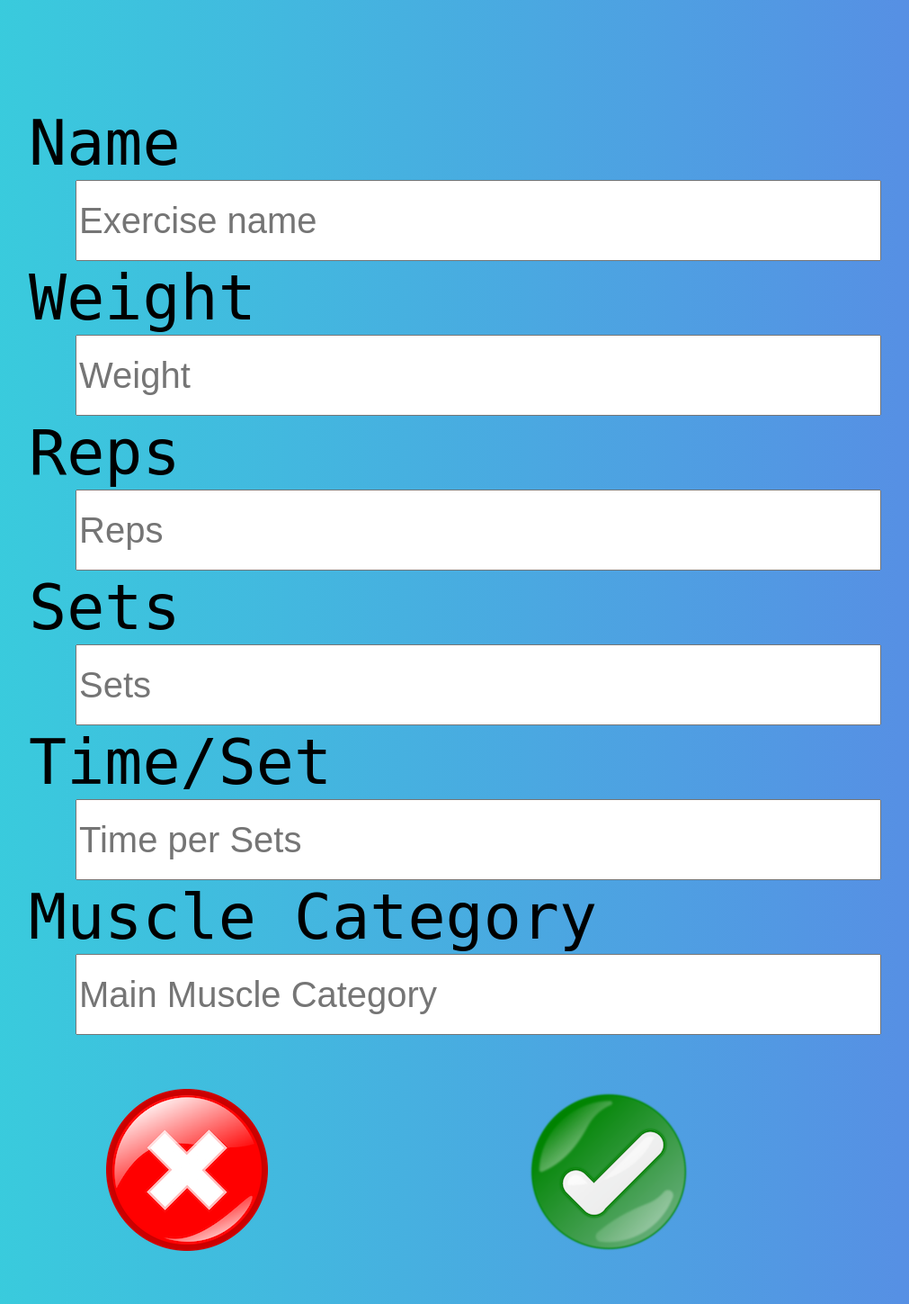
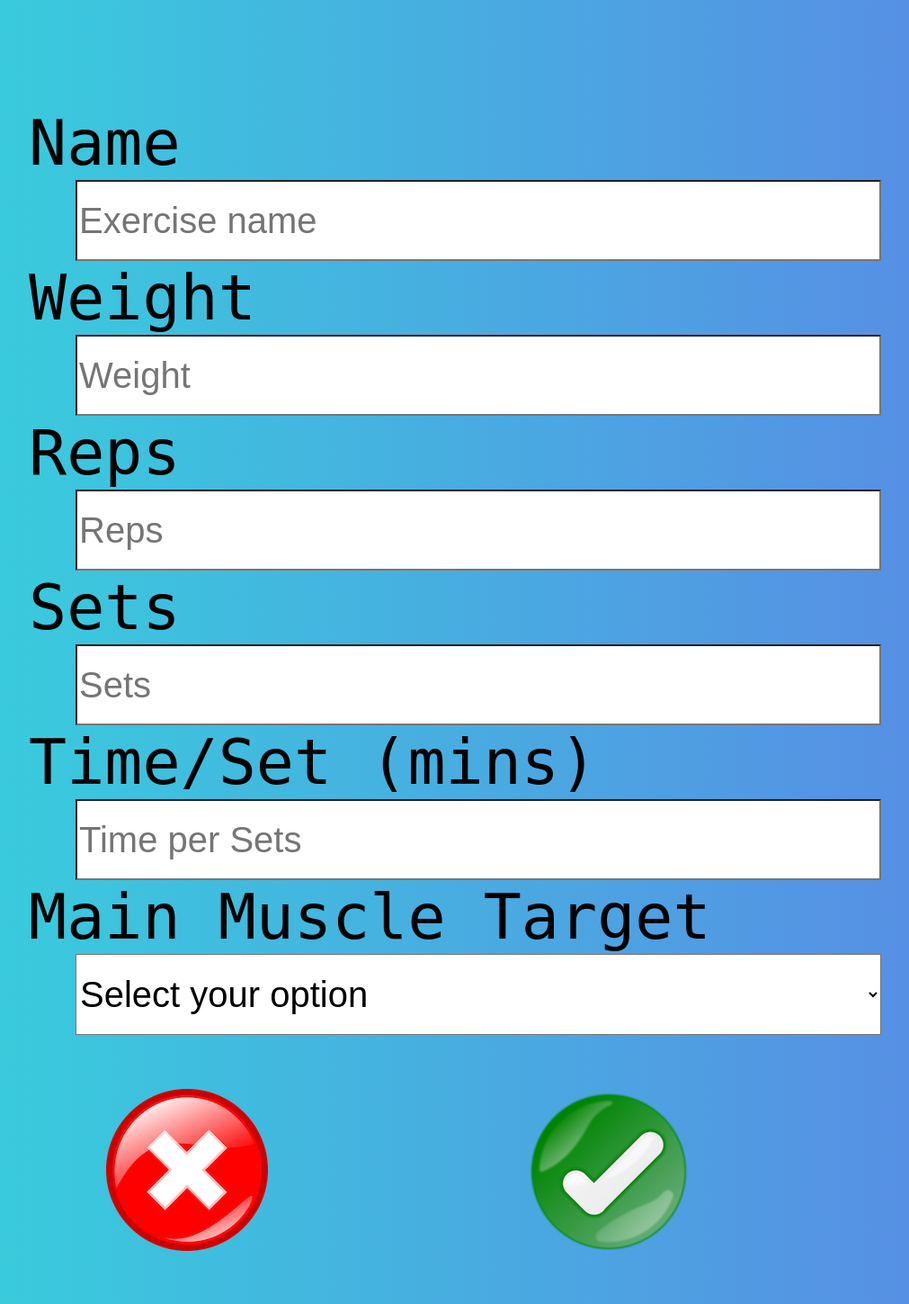
Before and after one commit to goody85/workout_tracker.github.io, a PHP site: page /newexercise.html in a window 1280 px wide. Shown: the part 138-1587 px from the top of the page at 90% size, without its empty margins (108-1119 px from the left). Run offline with PHP 8.4, Linux system fonts and the light colour scheme.

Commit message:
Dropdown for muscles added.

```diff
--- a/css/newexercise.css
+++ b/css/newexercise.css
@@ -48,8 +48,6 @@ h5 {
     font-family: monospace;
     font-size: 70px;
     margin-left: 2em;
-
-
 }
 
 #exercisetxt {
@@ -58,7 +56,10 @@ h5 {
     margin-left: 15%;
     font-style: normal;
     font-size: 40px;
+    background-color: white;
 }
+
+
 
 #buttons {
     padding: 60px;
--- a/newexercise.html
+++ b/newexercise.html
@@ -1,17 +1,15 @@
 <html lang="en">
+
 <head>
     <meta charset="utf-8">
 
     <title>Workout Tracker</title>
-  <link href = "newexercise.html" rel = "stylesheet">
-  <meta name="description" content="The HTML5 Herald">
+    <link href="newexercise.html" rel="stylesheet">
+    <meta name="description" content="Workout Tracker - New Exercise, user-scalable=0" >
     <meta name="author" content="SitePoint">
 
     <link rel="stylesheet" href="css/newexercise.css">
 
-  <!--[if lt IE 9]>
-    <script src="https://cdnjs.cloudflare.com/ajax/libs/html5shiv/3.7.3/html5shiv.js"></script>
-  <![endif]-->
 </head>
 
 <body>
@@ -19,28 +17,48 @@
     <h3>New Exercise</h3>
     <p></p>
 
-        <form id = "exerciseform">
+    <form id="exerciseform">
         <h5>Name</h5>
-        <input id = "exercisetxt"type="text" name="exercisename" value="" placeholder="Exercise name">
+        <input id="exercisetxt" type="text" name="exercisename" value="" placeholder="Exercise name">
         <h5>Weight</h5>
-        <input id = "exercisetxt" type="text" name="weight" value="" placeholder="Weight">
+        <input id="exercisetxt" type="text" name="weight" value="" placeholder="Weight">
         <h5>Reps</h5>
-        <input id = "exercisetxt" type="text" name="rep" value="" placeholder="Reps">
+        <input id="exercisetxt" type="text" name="rep" value="" placeholder="Reps">
         <h5>Sets</h5>
-        <input id = "exercisetxt" type="text" name="set" value="" placeholder="Sets">
-        <h5>Time/Set</h5>
-        <input id = "exercisetxt" type="text" name="set" value="" placeholder="Time per Sets">
-        <h5>Muscle Category</h5>
-        <input id = "exercisetxt" type="text" name="set" value="" placeholder="Main Muscle Category">
-        <br>
+        <input id="exercisetxt" type="text" name="set" value="" placeholder="Sets">
+        <h5>Time/Set (mins)</h5>
+        <input id="exercisetxt" type="text" name="set" value="" placeholder="Time per Sets">
+        <h5>Main Muscle Target</h5>
 
+        <select style = "background-color: white;
+                         height: 90px; width: 70%;
+                        margin-left: 15%;
+                        font-style: normal;
+                         font-size: 40px;">
+        <option value="" disabled selected>Select your option</option>
+        <option value="Neck">Neck</option>
+        <option value="Traps">Traps</option>
+        <option value="Shoulders">Shoulders</option>
+        <option value="Chest">Chest</option>
+        <option value="Biceps">Biceps</option>
+        <option value="Forearm">Forearm</option>
+        <option value="Abs">Abs</option>
+        <option value="Quads">Quads</option>
+        <option value="Calves">Calves</option>
+        <option value="Traps">Traps</option>
+        <option value="Triceps">Triceps</option>
+        <option value="Lats">Lats</option>
+        <option value="Middle Back">Middle Back</option>
+        <option value="Lower Back">Lower Back</option>
+        <option value="Glutes">Glutes</option>
+        <option value="Quads">Quads</option>
+        <option value="Hamstrings">Hamstrings</option>
+        <option value="Calves">Calves</option>
+        </select>
 
-
-
-        <input id = "buttons" type="image" src = images/cancel_icon.png>
-        <input id = "buttons" type="image" src = images/ok_icon.png>
-
-
+        <h5></h5>
+        <input id="buttons" type="image" src=images/cancel_icon.png>
+        <input id="buttons" type="image" src=images/ok_icon.png>
     </form>
 
     <div>
@@ -59,4 +77,5 @@
     </div>
 
 </body>
+
 </html>
--- a/workout.html
+++ b/workout.html
@@ -78,7 +78,7 @@
         </tr>
 	</table>
 
-       <button class="button button-block" onClick="document.location.href='homepage.html';">Add Exercise</button>
+       <button class="button button-block" onClick="document.location.href='newexercise.html';">Add Exercise</button>
 
       <br>
       <br>
```
Lines whose indentation alone changed are shown as unchanged.
